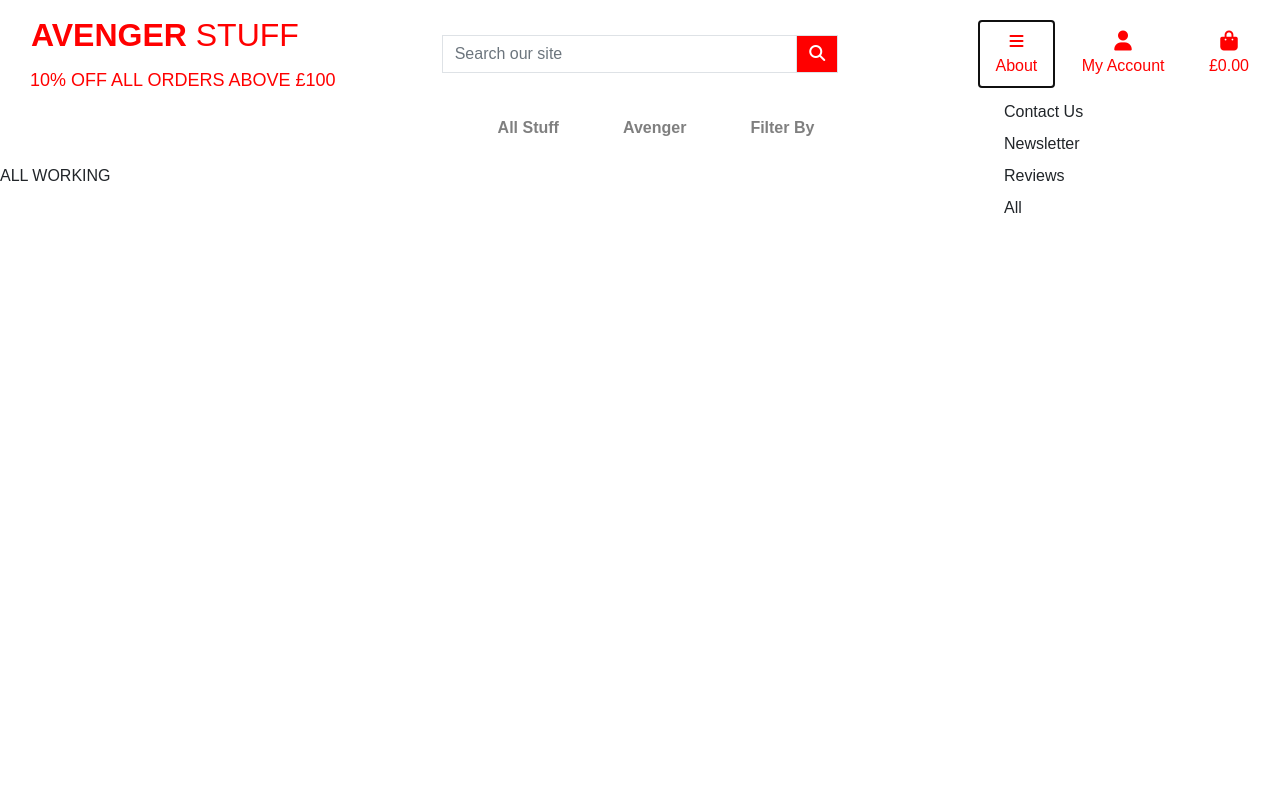
After one commit to Code-Institute-Submissions/MichaelLetson-avenger_stuff_DecResub, a Django app: page /about/reviews/ in a window 1280 px wide, after a click on "About". The commit adds this page. Run offline with Django 4.2, Linux system fonts and the light colour scheme; some libraries are stand-ins or nearby versions.

Commit message:
create and wired reviews page

```diff
--- a/about/templates/about/about.html
+++ b/about/templates/about/about.html
@@ -19,7 +19,7 @@
         <a href="{% url 'newsletter' %}" class="btn btn-block about-link hvr-sweep-to-bottom">Newsletter</a>
     </div>
     <div class="col-12 col-md-4 h-50">
-        <a href="" class="btn btn-block about-link hvr-sweep-to-bottom">Reviews</a>
+        <a href="{% url 'review' %}" class="btn btn-block about-link hvr-sweep-to-bottom">Reviews</a>
     </div>
 </div>
 {% endblock %}
--- /dev/null
+++ b/about/templates/about/review.html
@@ -0,0 +1,30 @@
+{% extends 'base.html' %}
+{% load static %}
+
+{% block page_header %}
+<div class="container header-container">
+    <div class="row">
+        <div class="col"></div>
+    </div>
+</div>
+{% endblock %}
+
+{% block content %}
+
+<div class="overlay"></div>
+
+{% if messages %}
+    {% for message in messages %}
+    <div class="container">
+        <div class="row">
+        <div class="col-md-8 mt-3 offset-md-2 alert alert-success" role="alert">
+            {{ message }}
+        </div>
+        </div>
+    </div>
+    {% endfor %}
+{% endif %}
+
+ALL WORKING
+
+{% endblock %}
--- a/about/urls.py
+++ b/about/urls.py
@@ -6,4 +6,5 @@ urlpatterns = [
     path('', views.about, name='about'),
     path('contact/', views.contact_us, name='contact_us'),
     path('newsletter/', views.newsletter, name='newsletter'),
+    path('reviews/', views.review, name='review'),
 ]
--- a/about/views.py
+++ b/about/views.py
@@ -1,6 +1,6 @@
 from django.shortcuts import render, redirect
 from django.contrib import messages
-from .models import Contact, Newsletter
+from .models import Contact, Newsletter, Review
 
 # Create your views here.
 
@@ -43,3 +43,8 @@ def newsletter(request):
         return render(request, 'about/newsletter.html')
 
     return render(request, 'about/newsletter.html')
+
+def review(request):
+    """ View to return page for users to leave a review """
+
+    return render(request, 'about/review.html')
--- a/templates/base.html
+++ b/templates/base.html
@@ -71,7 +71,7 @@
                    <div class="dropdown-menu border-0" aria-labelledby="user-options">
                        <a href="{% url 'contact_us' %}" class="dropdown-item">Contact Us</a>
                        <a href="{% url 'newsletter' %}" class="dropdown-item">Newsletter</a>
-                       <a href="" class="dropdown-item">Reviews</a>
+                       <a href="{% url 'review' %}" class="dropdown-item">Reviews</a>
                        <a href="{% url 'about' %}" class="dropdown-item">All</a>
                    </div>
                 </li>
--- a/templates/includes/mobile-top-header.html
+++ b/templates/includes/mobile-top-header.html
@@ -30,7 +30,7 @@
     <div class="dropdown-menu border-0" aria-labelledby="user-options">
         <a href="{% url 'contact_us' %}" class="dropdown-item">Contact Us</a>
         <a href="{% url 'newsletter' %}" class="dropdown-item">Newsletter</a>
-        <a href="" class="dropdown-item">Reviews</a>
+        <a href="{% url 'review' %}" class="dropdown-item">Reviews</a>
         <a href="{% url 'about' %}" class="dropdown-item">All</a>
     </div>
 </li>
```
Also changed, not shown: about/models.py (+12 -0 lines).
